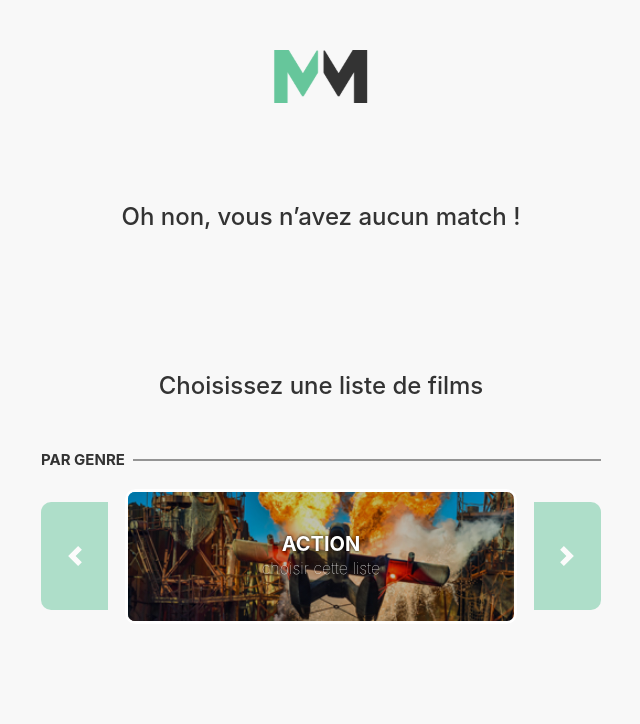
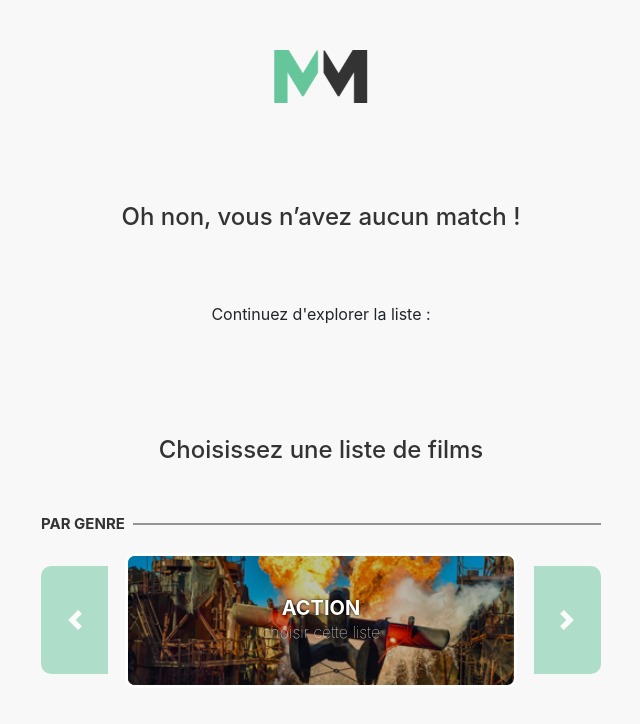
Before and after one commit to WildCodeSchool/lyon-js-03-20-p2-g4, a React (Create React App) app: page /result in a window 1280 px wide. Shown: the top 724 px of the page, without its empty margins (319-959 px from the left). Built offline with nearby package versions, Linux system fonts and the light colour scheme.

Commit message:
displaying currentList in results and redirect to matchroom

```diff
--- a/src/App.js
+++ b/src/App.js
@@ -31,7 +31,7 @@ class App extends React.Component {
   };
 
   getCurrentList = (newList) => {
-    this.setState({currentList: newList});
+    this.setState({ currentList: newList });
   };
 
   render () {
@@ -61,7 +61,9 @@ class App extends React.Component {
               )}
             />
             <Route exact path='/result'>
-              <Result {...this.state} />
+              <Result
+                {...this.state}
+                getCurrentList={this.getCurrentList} />
             </Route>
           </Switch>
         </div>
--- a/src/components/User1List.js
+++ b/src/components/User1List.js
@@ -13,7 +13,7 @@ class User1List extends React.Component {
     this.state = {
       getInfo: false,
       renderedDrawer: false,
-      filmId: null,
+      filmId: null
     };
   }
 
--- a/src/pages/Result.js
+++ b/src/pages/Result.js
@@ -3,9 +3,10 @@ import MovieLists from '../components/MovieLists';
 import HeaderSmall from '../components/HeaderSmall';
 import '../styles/Result.css';
 import Drawer from '../components/Drawer';
+import { Link } from 'react-router-dom';
 
 class Result extends React.Component {
-  constructor (props) {
+  constructor(props) {
     super(props);
     this.state = {
       getInfo: false,
@@ -27,7 +28,8 @@ class Result extends React.Component {
     document.body.classList.add('js-no-scroll');
   };
 
-  render () {
+  render() {
+    const item = this.props.currentList;
     return (
       <div className='result'>
         {this.state.matchList.length === 0 ? (
@@ -35,8 +37,13 @@ class Result extends React.Component {
             <div className='centered'>
               <HeaderSmall />
               <h2 className='subtitle'>Oh non, vous n’avez aucun match !</h2>
+              <p>Continuez d'explorer la liste :</p>
+              <Link to={item.link}>
+                <img src={item.source} alt={item.caption}/>
+              </Link>
+
             </div>
-            <MovieLists />
+            <MovieLists getCurrentList={this.props.getCurrentList}/>
           </>
         ) : (
             <>
```
Lines whose indentation alone changed are shown as unchanged.
